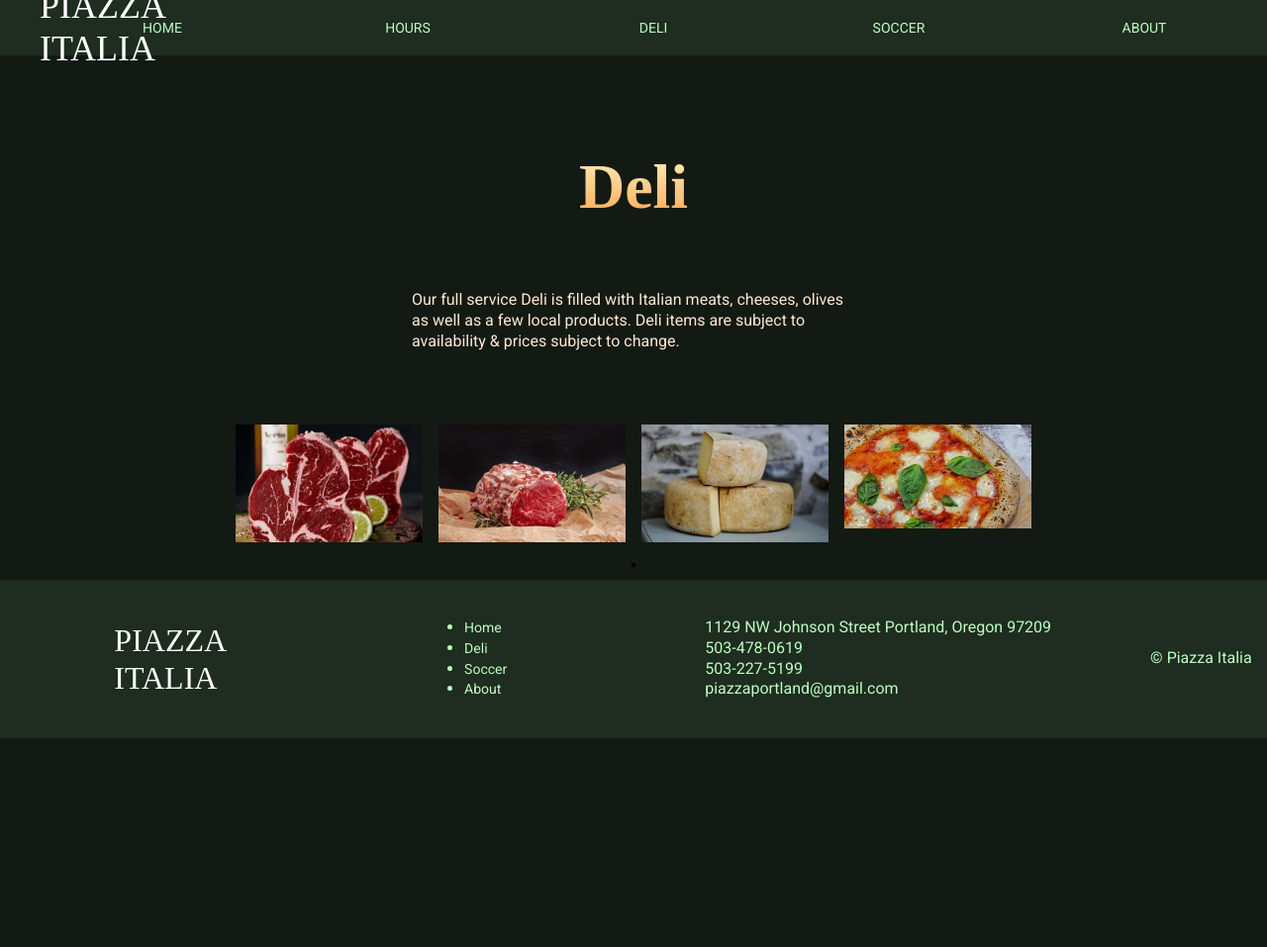
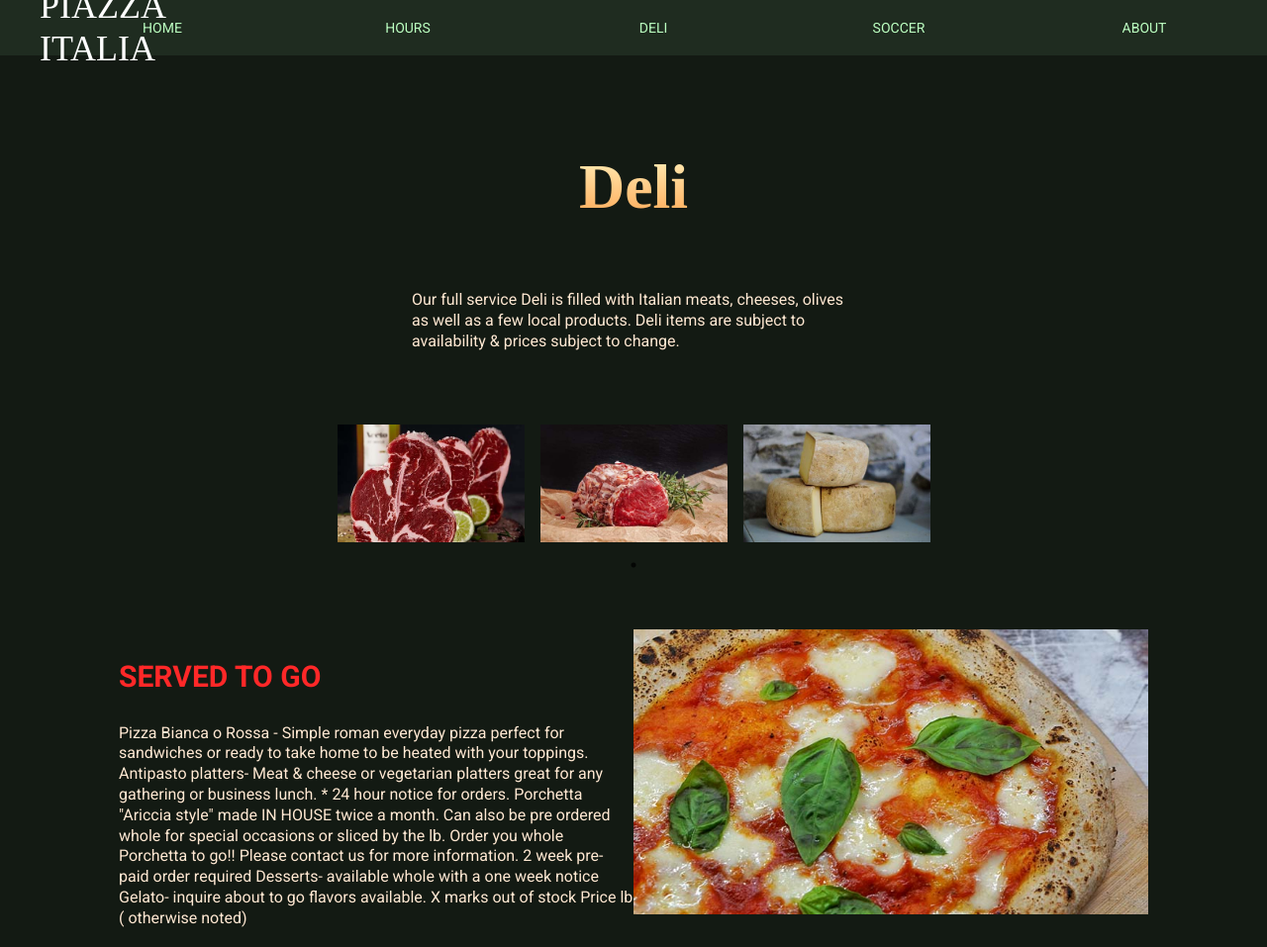
Before and after one commit to mosabaan/mosabaan.github.io, a plain HTML site: page Piazza_Italia/deli.html in a window 1280 px wide. Shown: the top 957 px of the page at 99% size. Before the commit the page ends 800 px from the top, so only its background shows below. Drawn offline with nearby package versions, Linux system fonts and the light colour scheme.

Commit message:
served to go section added

```diff
--- a/Piazza_Italia/deli.html
+++ b/Piazza_Italia/deli.html
@@ -41,9 +41,6 @@
         <div class="my-slide">
             <img src="images/edited/deli3.jpg">
         </div>
-        <div class="my-slide">
-            <img src="images/edited/deli4.jpg">
-        </div>
     </div>
 
     </main>
@@ -54,6 +51,27 @@
     crossorigin="anonymous"></script>
     <script type="text/javascript" src="slick/slick.min.js"></script>
     <script src="script.js"></script>
+
+    <div class="about_section_container">
+        <div class="about_section_content">
+                <div>
+                    <div class="subheading">
+                        <p>SERVED TO GO</p>
+                    </div>
+
+                    <p>Pizza Bianca o Rossa - Simple roman everyday pizza perfect for sandwiches or ready to take home to be heated with your toppings.
+                        Antipasto platters- Meat & cheese or vegetarian platters great for any gathering or business lunch. * 24 hour notice for orders.
+                        Porchetta "Ariccia style" made IN HOUSE twice a month. Can also be pre ordered whole for special occasions or sliced by the lb. Order you whole Porchetta to go!! Please contact us for more information.
+                        2 week pre-paid order required
+                        Desserts- available whole with a one week notice
+                        Gelato- inquire about to go flavors available.
+                        X marks out of stock Price lb ( otherwise noted)</p>
+                </div>
+            <div>
+                <img src="images/edited/deli4.jpg" alt="">
+            </div>
+        </div>
+    </div>
 
 
 
--- a/Piazza_Italia/style.css
+++ b/Piazza_Italia/style.css
@@ -135,6 +135,17 @@ text-fill-color: transparent;
 }
 
 .subheading {
+  font-family: 'Roboto';
+  font-style: normal;
+  font-weight: 700;
+  font-size: 30px;
+  line-height: 35px;
+  text-transform: uppercase;
+  margin-left: 0px;
+  color: #FF2828;
+}
+
+.subheading_2 {
   font-family: 'Roboto';
   font-style: normal;
   font-weight: 700;
```
Also changed, not shown: Piazza_Italia/index.html (+1 -1 lines).
